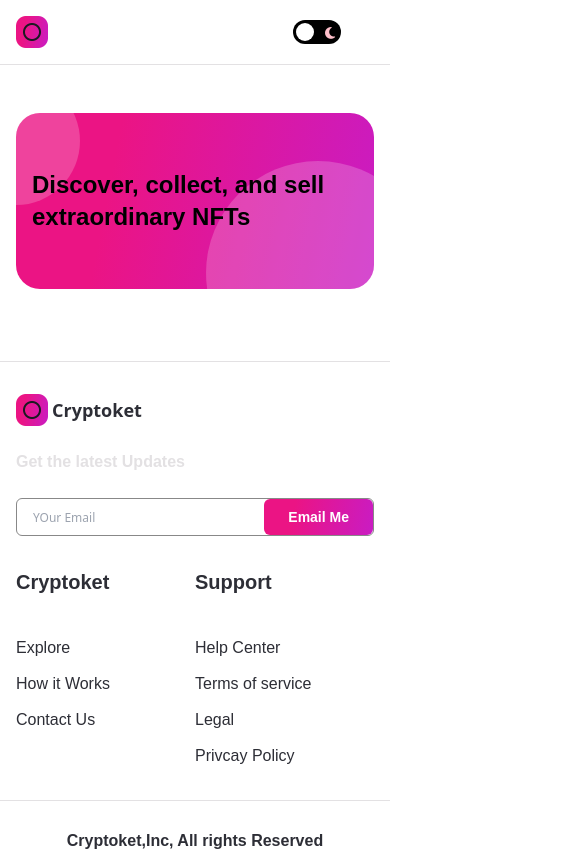
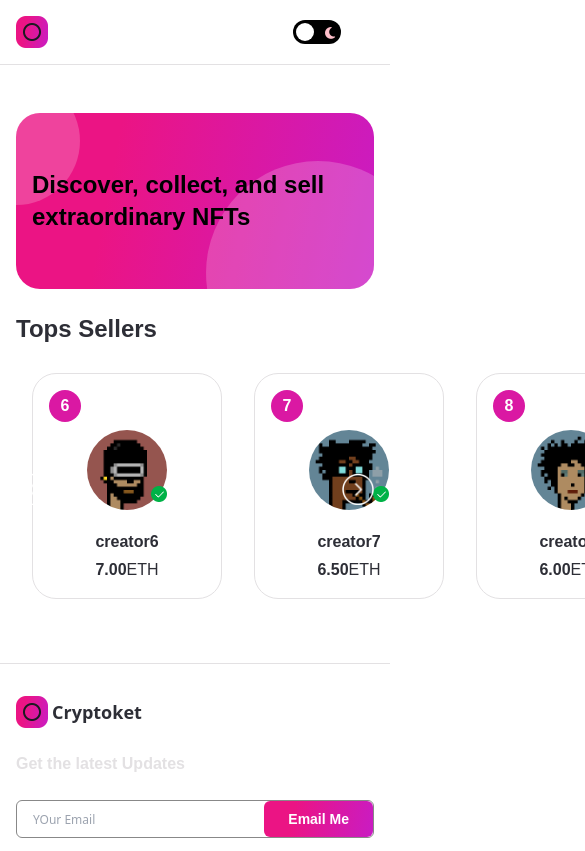
Before and after one commit to aksh-ay06/nft-marketplace, a Next.js app: page / in a window 390 px wide. Shown: the top 851 px of the page, 585 px wide, since content can reach past the window. Built offline with nearby package versions, Linux system fonts and the light colour scheme.

Commit message:
implemented top seller and added button functionality

```diff
--- /dev/null
+++ b/components/CreaterCard.jsx
@@ -0,0 +1,28 @@
+import React from 'react'
+import Image from 'next/image'
+import images from '../assets';
+
+
+const CreaterCard = ({rank,creatorImage,creatorName,creatorEths}) => {
+  return (
+    <div className='min-w-190 minlg:min-w-240 dark:bg-nft-black-3 bg-white border dark:border-nft-black-3 border-nft-gray-1 rounded-3xl flex flex-col p-4 m-4'>
+        <div className='w-8 h-8 minlg:w-10 minlg:h-10 bg-nft-red-violet flexCenter rounded-full'>
+            <p className='font-poppins text-white font-semibold text-base minlg:text-lg'>{rank}</p>
+        </div>
+        <div className='my-2 flex justify-center'>
+            <div className='relative w-20 h-20 minlg:w-28 minlg:h-28'>
+            <Image src={creatorImage} alt="Creator Avatar" layout="fill" objectFit='cover' className='rounded-full'/>
+            <div className='absolute w-4 h-4 minlg:w-7 minlg:h-7 bottom-2 -right-0'>
+                <Image src={images.tick} layout='fill' objectFit='contain' alt='tick'/>
+            </div>
+            </div>
+        </div>
+        <div className='mt-3 minlg:mt-7 text-center flexCenter flex-col'>
+            <p className='font-poppins dark:text-white text-nft-black-1 font-semibold text-base'>{creatorName}</p>
+            <p className='mt-1 font-poppins dark:text-white text-nft-black-1 font-semibold text-base'>{creatorEths.toFixed(2)}<span className='font-normal'>ETH</span></p>
+        </div>
+    </div>
+  )
+}
+
+export default CreaterCard
--- a/components/index.js
+++ b/components/index.js
@@ -2,5 +2,5 @@
 import Footer from "./Footer";
 import Button from "./Button";
 import Banner from "./Banner";
-
-export {Navbar,Footer,Button,Banner};
+import CreaterCard from "./CreaterCard";
+export {Navbar,Footer,Button,Banner,CreaterCard};
--- a/pages/index.js
+++ b/pages/index.js
@@ -1,6 +1,48 @@
-import {Banner} from '../components';
+"use client";
+import { useState,useEffect,useRef } from 'react';
+import {Banner,CreaterCard} from '../components';
+import images from '../assets';
+import { makeId } from '@/utils/makeId';
+import Image from 'next/image';
+import { useTheme } from 'next-themes';
 
-const Home = () => (
+const Home = () => {
+  const [hideButtons,sethideButtons] = useState(false);
+  const {theme} = useTheme();
+  const parentRef = useRef(null);
+  const scrollRef = useRef(null);
+
+  const handleScroll = (direction) => {
+    const { current } = scrollRef;
+    const scrollAmount = window.innerWidth > 1800 ? 270 : 210;
+    if (direction === 'left') {
+      current.scrollLeft -= scrollAmount;
+    } else {
+      current.scrollLeft += scrollAmount;
+    }
+  };
+
+  const isScrollAble = () => {
+    const {current} = scrollRef;
+    const {current:parent} = parentRef;
+
+    if(current?.scrollWidth >= parent?.offsetWidth){
+      sethideButtons(false);
+    }else{
+      sethideButtons(true);
+    }
+  }
+
+  useEffect(()=>{
+    isScrollAble();
+    window.addEventListener('resize',isScrollAble);
+
+    return () => {
+      window.removeEventListener('resize',isScrollAble);
+    };
+  });
+
+  return (
   <div className="flex justify-center sm:px-4 p-12">
     <div className=" w-full minmd:w-4/5">
       <Banner
@@ -8,8 +50,36 @@
         childStyles='md:text-4xl sm:text-2xl sx=text-xl text-left'
         parentStyles='justify-start mb-6 h-72 sm:h-60 p-12 xs:p-4 xs:h-44 rounded-3xl '
       />
+
+      <div>
+        <h1 className='font-poppins dark:text-white text-nft-black-1 text-2xl minlg:text-4xl font-semibold ml-4 xs:ml-0'>Tops Sellers</h1>
+        <div className='relative flex-1 max-w-full flex mt-3' ref={parentRef}>
+        <div className='flex flex-row w-max overflow-x-scoll no-scrollbar select-none' ref={scrollRef}>
+        {[6,7,8,9,10].map((i)=>(
+          <CreaterCard
+            key={`creater-${i}`}
+            rank={i}
+            creatorImage={images[`creator${i}`]}
+            creatorName={`creator${i}`}
+            creatorEths={10-i*0.5}
+          />
+        ))}
+        {!hideButtons && (
+          <>
+          <div onClick={() => handleScroll('left')} className="absolute w-8 h-8 minlg:w-12 minlg:h-12 top-45 cursor-pointer left-0">
+              <Image src={images.left} layout="fill" objectFit="contain" alt="left-arrow" className={(theme === 'light') ? 'filter invert' : ''} />
+          </div>
+          <div onClick={() => handleScroll('right')} className="absolute w-8 h-8 minlg:w-12 minlg:h-12 top-45 cursor-pointer right-0">
+              <Image src={images.right} layout="fill" objectFit="contain" alt="right-arrow" className={(theme === 'light') ? 'filter invert' : ''} />
+          </div>
+        </>
+        )}
+        </div>
+        </div>
+      </div>
+
     </div>
   </div>
-)
+)}
 
 export default Home;
--- /dev/null
+++ b/utils/makeId.js
@@ -0,0 +1,10 @@
+export const makeId = (length) => {
+    let result = '';
+    const character="abcdefghijklmnopqrstuvwxyz0123456789";
+    const characterLength = character.length;
+    for(let i=0;i<length;i+=1)
+    {
+        result+=character.charAt(Math.floor(Math.random()*characterLength));
+    }
+    return result;
+};
```
